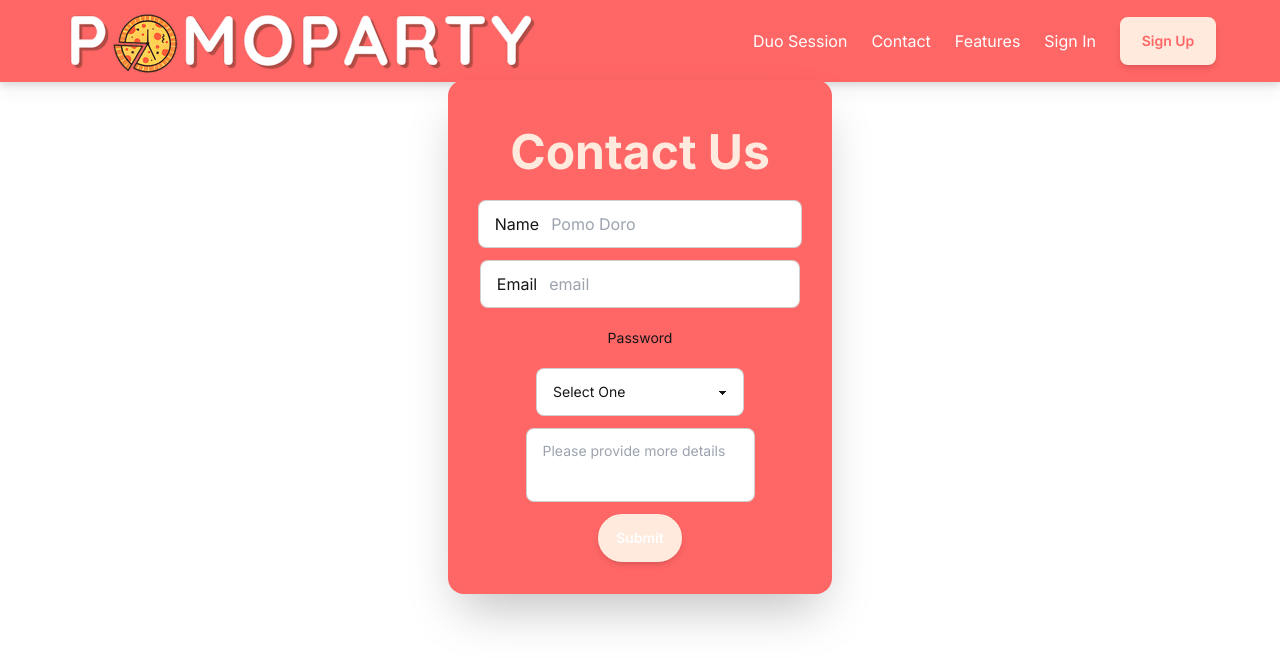
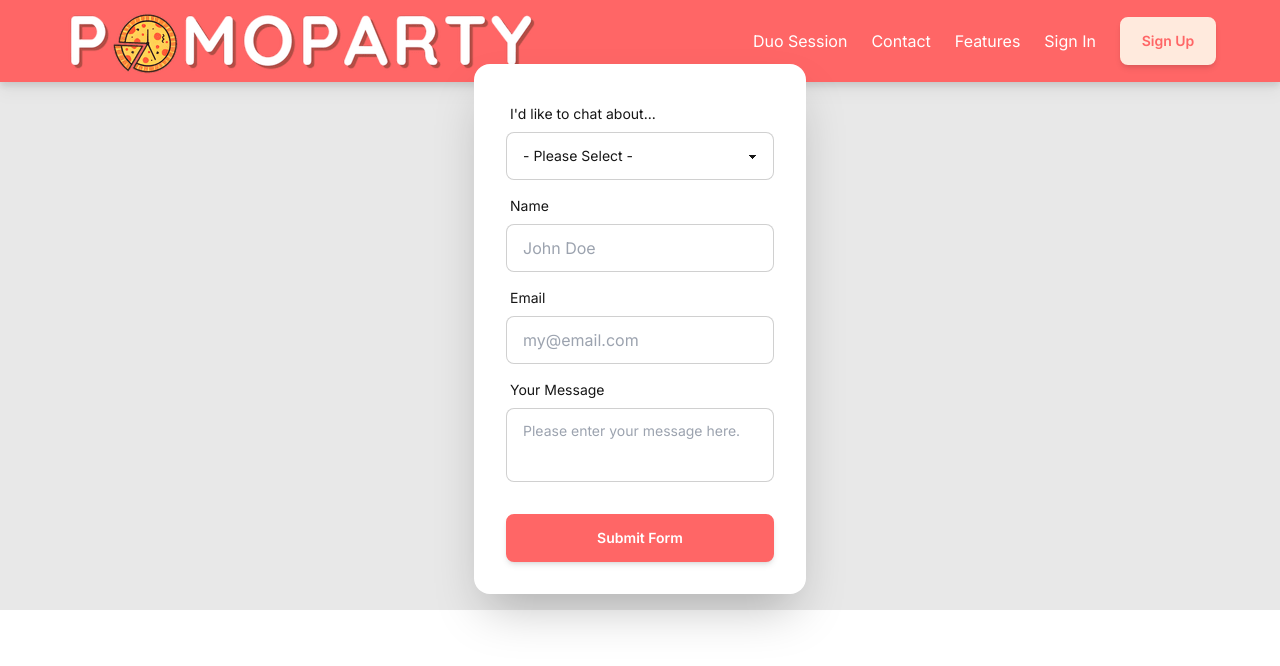
Before and after one commit to sn163/Pomoparty, a Next.js app: page /contact in a window 1280 px wide. Shown: the top 666 px of the page. Built offline with nearby package versions, Linux system fonts and the light colour scheme.

Commit message:
removed textarea styling from globals, rebuilt contact form

```diff
--- /dev/null
+++ b/src/app/_components/ContactForm.tsx
@@ -0,0 +1,105 @@
+"use client";
+
+import { submitWeb3Form } from "../actions/handleWeb3"
+// import { useState } from "react";
+
+type selectCategory = "none" | "account" | "bug" | "feedback" | "other";
+
+type ContactFormData = {
+  name: string;
+  email: string;
+  category: selectCategory;
+  message: string;
+};
+
+export default function Contact() {
+  // const [name, setName] = useState("");
+  // const [email, setEmail] = useState("");
+  // const [category, setCategory] = useState("none");
+  // const [message, setMessage] = useState("");
+
+  const categories = [
+    { value: "bug", text: "I've noticed a Bug" },
+    { value: "account", text: "Issue with my Account" },
+    { value: "feedback", text: "I have some Feedback" },
+    { value: "other", text: "Other" },
+  ].map(({ value, text }, key) => (
+    <option value={value} key={`contactCategory${key}`}>
+      {text}
+    </option>
+  ));
+
+  return (
+    <>
+      <div className="hero bg-base-200">
+        <div className="hero-content xl:flex-col">
+
+          <div className="min-w-xl card w-full max-w-2xl shrink-0 bg-base-100 shadow-2xl xl:card-side">
+            <form className="card-body" onSubmit={submitWeb3Form}>
+              <div className="form-control">
+                <label className="label">
+                  <span className="label-text">
+                    I&apos;d like to chat about...
+                  </span>
+                </label>
+                <select
+                  name="category"
+                  className="select select-bordered"
+                  required
+                >
+                  <option disabled selected>
+                    - Please Select -
+                  </option>
+                  {categories}
+                </select>
+              </div>
+              <div className="form-control">
+                <label className="label">
+                  <span className="label-text">Name</span>
+                </label>
+                <input
+                  type="text"
+                  name="name"
+                  placeholder="John Doe"
+                  className="input input-bordered"
+                  required
+                />
+              </div>
+              <div className="form-control">
+                <label className="label">
+                  <span className="label-text">Email</span>
+                </label>
+                <input
+                  type="email"
+                  name="email"
+                  placeholder="my@email.com"
+                  className="input input-bordered"
+                  // onChange={(event) => setEmail(event.target.value)}
+                  required
+                />
+              </div>
+              <div className="form-control">
+                <label className="label">
+                  <span className="label-text">Your Message</span>
+                </label>
+
+                <textarea
+                  name="message"
+                  placeholder="Please enter your message here."
+                  className="textarea textarea-bordered resize-none"
+                  required
+                />
+              </div>
+
+              <div className="form-control mt-6">
+                <button type="submit" className="btn btn-primary">
+                  Submit Form
+                </button>
+              </div>
+            </form>
+          </div>
+        </div>
+      </div>
+    </>
+  );
+}
--- a/src/app/contact/page.tsx
+++ b/src/app/contact/page.tsx
@@ -1,112 +1,12 @@
-"use client";
+import ContactForm from "../_components/ContactForm";
 
-import { useState } from "react";
-
-type selectCategory = "none" | "account" | "bug" | "feedback" | "other";
-
-type ContactFormData = {
-  name: string;
-  email: string;
-  category: selectCategory;
-  details: string;
-};
-
-export default function Contact() {
-  const [name, setName] = useState("");
-  const [email, setEmail] = useState("");
-  const [category, setCategory] = useState("none");
-  const [details, setDetails] = useState("");
-
-  const categories = [
-    { value: "bug", text: "I've noticed a Bug" },
-    { value: "account", text: "Issue with my Account" },
-    { value: "feedback", text: "I have some Feedback" },
-    { value: "other", text: "Other" },
-  ].map(({ value, text }, key) => (
-    <option value={value} key={`contactCategory${key}`}>
-      {text}
-    </option>
-  ));
-
-  const handleSubmit = (event): void => {
-    event.preventDefault();
-    const { name, email, category, details } = event.target;
-
-    const formInputData = {
-      name: name.value,
-      email: email.value,
-      category: category.value,
-      details: details.value,
-    };
-
-    // const formInputData = new FormData(event.currentTarget);
-
-    // console.log(formInputData.get("name"));
-    // console.log(formInputData.get("email"));
-    // console.log(formInputData.get("category"));
-    // console.log(formInputData.get("details"));
-    // console.log(formInputData.values());
-  };
-
+export default function ContactPage() {
   return (
-    <main className="flex flex-col items-center space-y-4 p-20">
-      <div className="card w-full max-w-sm shrink-0 bg-primary shadow-2xl">
-        <div className="card-body flex flex-col items-center">
-          <h1 className="my-4 flex items-center text-5xl font-bold text-accent">
-            Contact Us
-          </h1>
-          <form
-            className="flex flex-col items-center space-y-3"
-            onSubmit={handleSubmit}
-          >
-            <label className="input input-bordered flex items-center gap-3">
-              Name
-              <input
-                name="name"
-                type="text"
-                className="grow"
-                placeholder="Pomo Doro"
-                required
-              />
-            </label>
-            <label className="input input-bordered flex items-center gap-3">
-              Email
-              <input
-                name="email"
-                type="email"
-                className="grow"
-                placeholder="email"
-                required
-              />
-            </label>
-            <label className="label">
-              <span className="label-text">Password</span>
-            </label>
-            <select
-              name="category"
-              className="select select-bordered flex items-center"
-              required
-            >
-              <option disabled selected>
-                Select One
-              </option>
-              {categories}
-            </select>
-            <textarea
-              name="details"
-              placeholder="Please provide more details"
-              className="textarea textarea-bordered flex items-center gap-2 bg-base-100"
-            ></textarea>
-            <button
-              type="submit"
-              value="Submit"
-              className="btn btn-accent rounded-full"
-            >
-              Submit
-            </button>
-          </form>
-        </div>
+    <main>
+      <div className="xl:text-top text-center">
+        <h1 className="text-5xl font-bold">Contact Us</h1>
       </div>
+      <ContactForm />
     </main>
   );
 }
--- a/src/app/globals.css
+++ b/src/app/globals.css
@@ -20,10 +20,6 @@ body {
   overflow: hidden;
 }
 
-textarea {
-  resize: none;
-}
-
 @layer utilities {
   .text-balance {
     text-wrap: balance;
```
